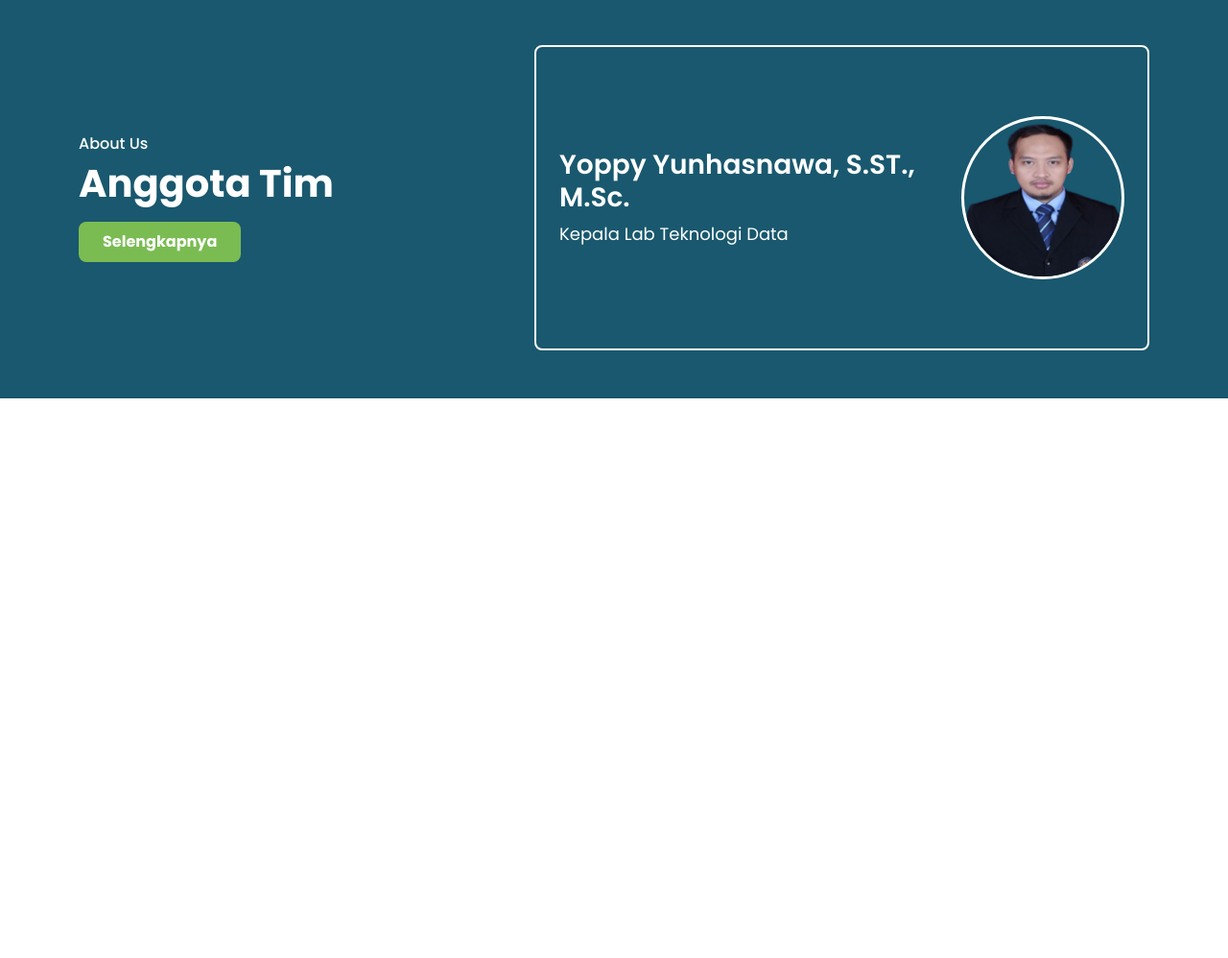
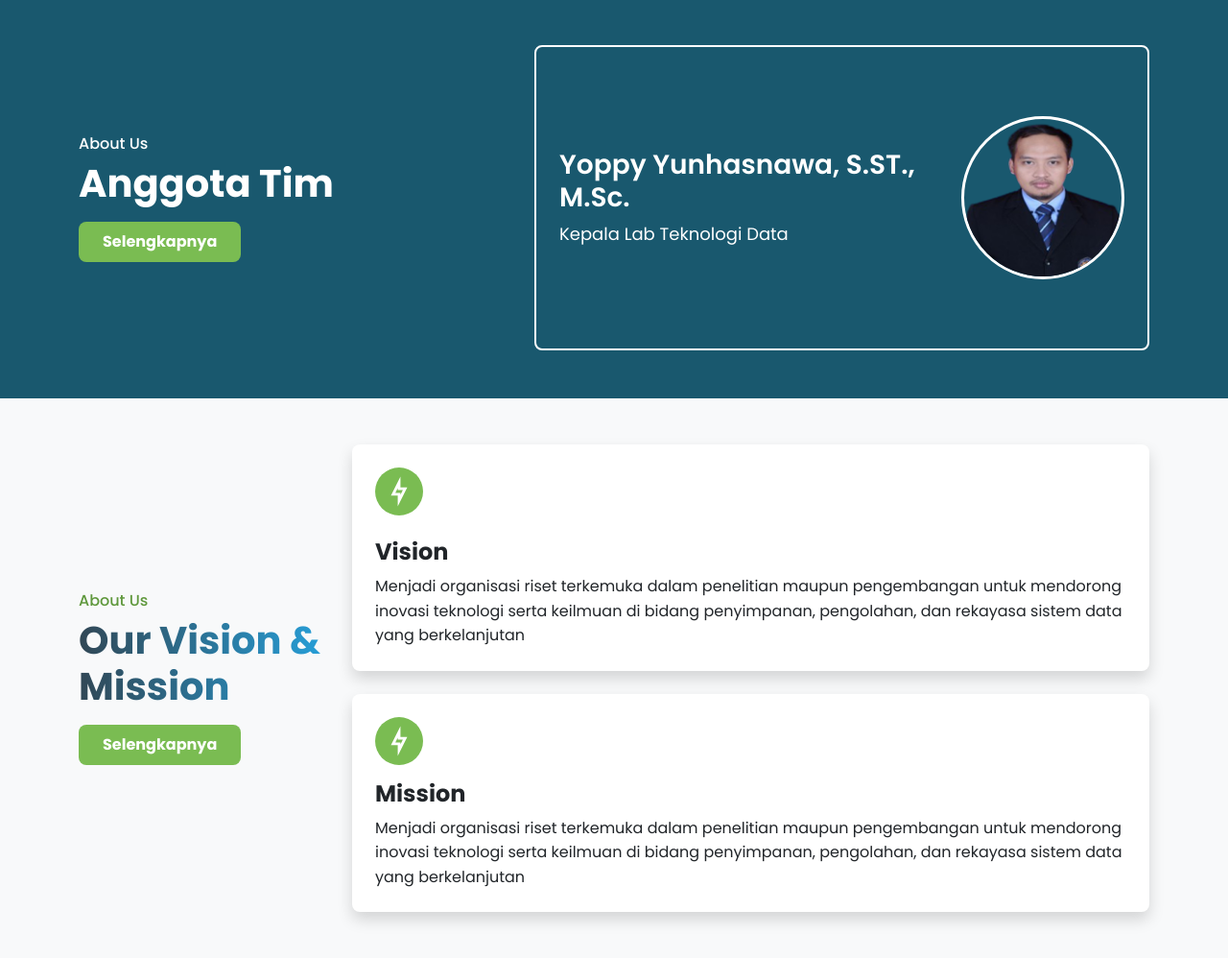
Before and after one commit to fauzanmuh/lab-dt, a PHP site: page / in a window 1280 px wide. Shown: the part 1424-2422 px from the top of the page at 96% size. Before the commit the page ends 1839 px from the top, so only its background shows below. Run offline with PHP 8.4, Linux system fonts and the light colour scheme.

Commit message:
feat: add visi

```diff
--- a/app/Views/home.php
+++ b/app/Views/home.php
@@ -88,3 +88,70 @@
     </div>
     </div>
 </section>
+
+<section id="visimisi">
+    <div class="container py-5">
+        <div class="row g-4 align-items-center">
+            <div class="col-lg-3">
+                <div class="d-flex flex-column justify-content-center">
+                    <h2 style="color: #5F983C; font-size: 16px;">About Us</h2>
+                    <h2 class="text-vision-gradient" style="font-size: 40px; font-weight: bold;">Our Vision & Mission
+                    </h2>
+                    <button class="btn mt-2 px-4 py-2 fw-bold text-white animate-fade rounded-3"
+                        style="animation-delay: .4s; background: #7ABC52; width: fit-content;">
+                        Selengkapnya
+                    </button>
+                </div>
+            </div>
+            <div class="col-lg-9">
+                <div class="d-flex flex-column gap-4">
+
+                    <!-- Vision Card -->
+                    <div class="shadow rounded-3 p-4 d-flex flex-column align-items-start"
+                        style="min-height: 180px; background: #fff;">
+
+                        <!-- Icon -->
+                        <div class="me-3">
+                            <img src="/assets/svg/mdi_thunder-outline.svg" alt="icon" class="rounded-circle p-2"
+                                style="width: 50px; height: 50px; background: #7ABC52;">
+                        </div>
+
+                        <!-- Text -->
+                        <div>
+                            <h3 class="fw-bold mt-4" style="font-size: 24px;">Vision</h3>
+                            <p class="mb-0" style="font-size: 16px; line-height: 1.6;">
+                                Menjadi organisasi riset terkemuka dalam penelitian maupun pengembangan untuk
+                                mendorong inovasi teknologi serta keilmuan di bidang penyimpanan,
+                                pengolahan, dan rekayasa sistem data yang berkelanjutan
+                            </p>
+                        </div>
+
+                    </div>
+
+                    <!-- Mission Card -->
+                    <div class="shadow rounded-3 p-4 d-flex flex-column align-items-start"
+                        style="min-height: 180px; background: #fff;">
+
+                        <!-- Icon -->
+                        <div class="me-3">
+                            <img src="/assets/svg/mdi_thunder-outline.svg" alt="icon" class="rounded-circle p-2"
+                                style="width: 50px; height: 50px; background: #7ABC52;">
+                        </div>
+
+                        <!-- Text -->
+                        <div>
+                            <h3 class="fw-bold mt-3" style="font-size: 24px;">Mission</h3>
+                            <p class="mb-0" style="font-size: 16px; line-height: 1.6;">
+                                Menjadi organisasi riset terkemuka dalam penelitian maupun pengembangan untuk
+                                mendorong inovasi teknologi serta keilmuan di bidang penyimpanan,
+                                pengolahan, dan rekayasa sistem data yang berkelanjutan
+                            </p>
+                        </div>
+
+                    </div>
+
+                </div>
+            </div>
+        </div>
+    </div>
+</section>
--- a/public/css/style.css
+++ b/public/css/style.css
@@ -46,6 +46,12 @@ body {
   -webkit-text-fill-color: transparent;
   background-clip: text;
 }
+.text-vision-gradient {
+  background: linear-gradient(to right, #314755, #26a0da);
+  -webkit-background-clip: text;
+  -webkit-text-fill-color: transparent;
+  background-clip: text;
+}
 
 /* animasi */
 .animate-fade {
```
Also changed, not shown: public/assets/svg/mdi_thunder-outline.svg (added).
